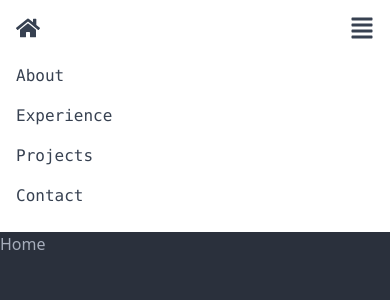
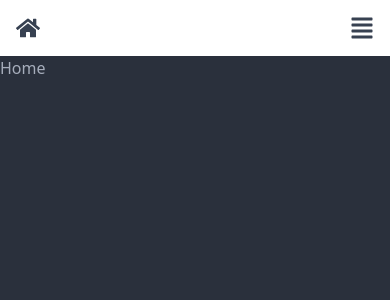
Before and after one commit to Niteshkumar152/Upgraded_Portfolio, a React (Create React App) app: page / in a window 390 px wide. Shown: the top 300 px of the page. Built offline with nearby package versions, Linux system fonts and the light colour scheme.

Commit message:
Hamburger related Bug fixed

```diff
--- a/src/components/layout/Navbar.jsx
+++ b/src/components/layout/Navbar.jsx
@@ -2,7 +2,7 @@ import { Link } from "react-router-dom";
 import { FaAlignJustify, FaHome } from "react-icons/fa";
 import { useState } from "react";
 function Navbar() {
-  const [menuActive, setMenuState] = useState(true);
+  const [menuActive, setMenuState] = useState(false);
 
   return (
     <nav
```
